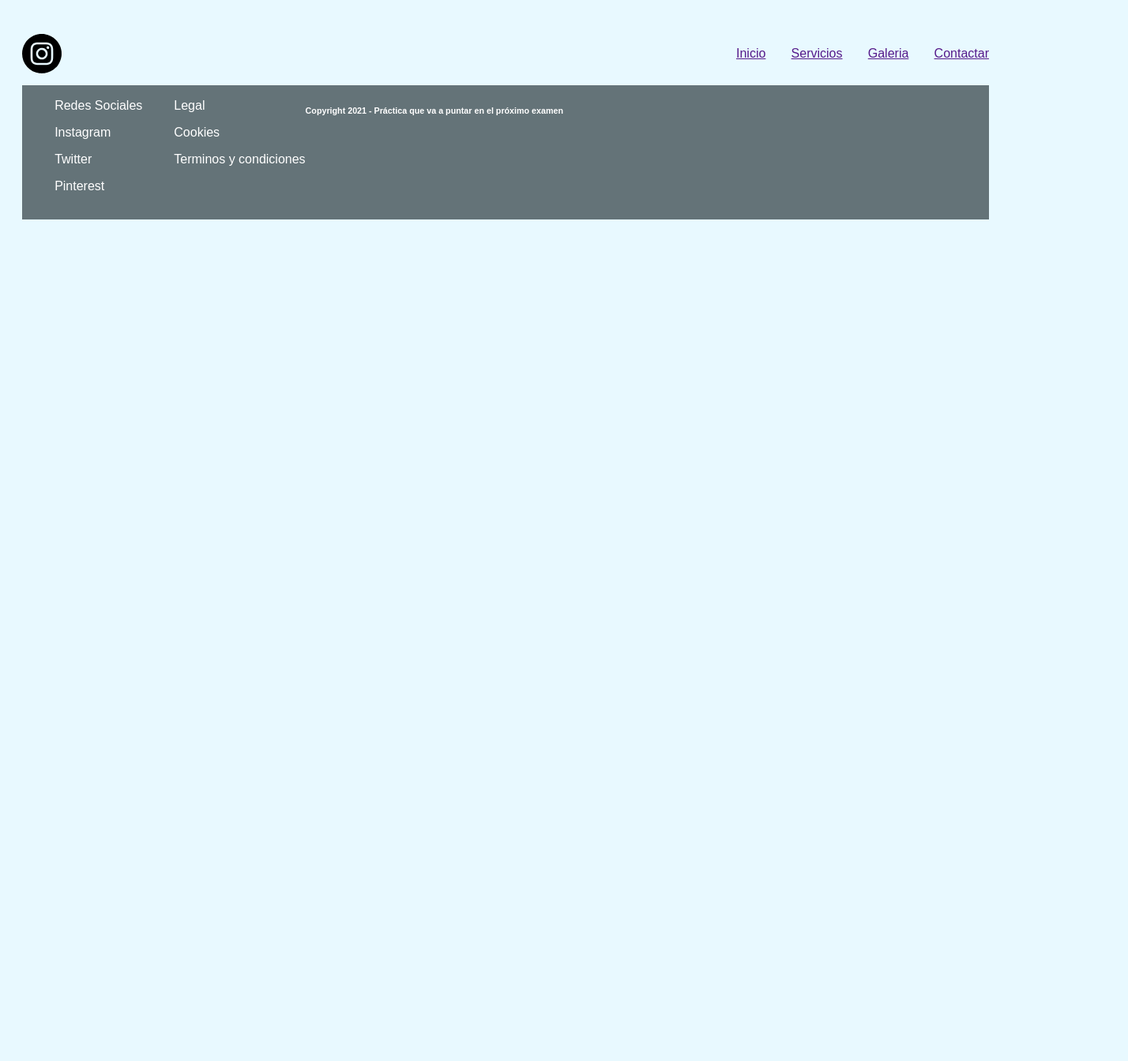
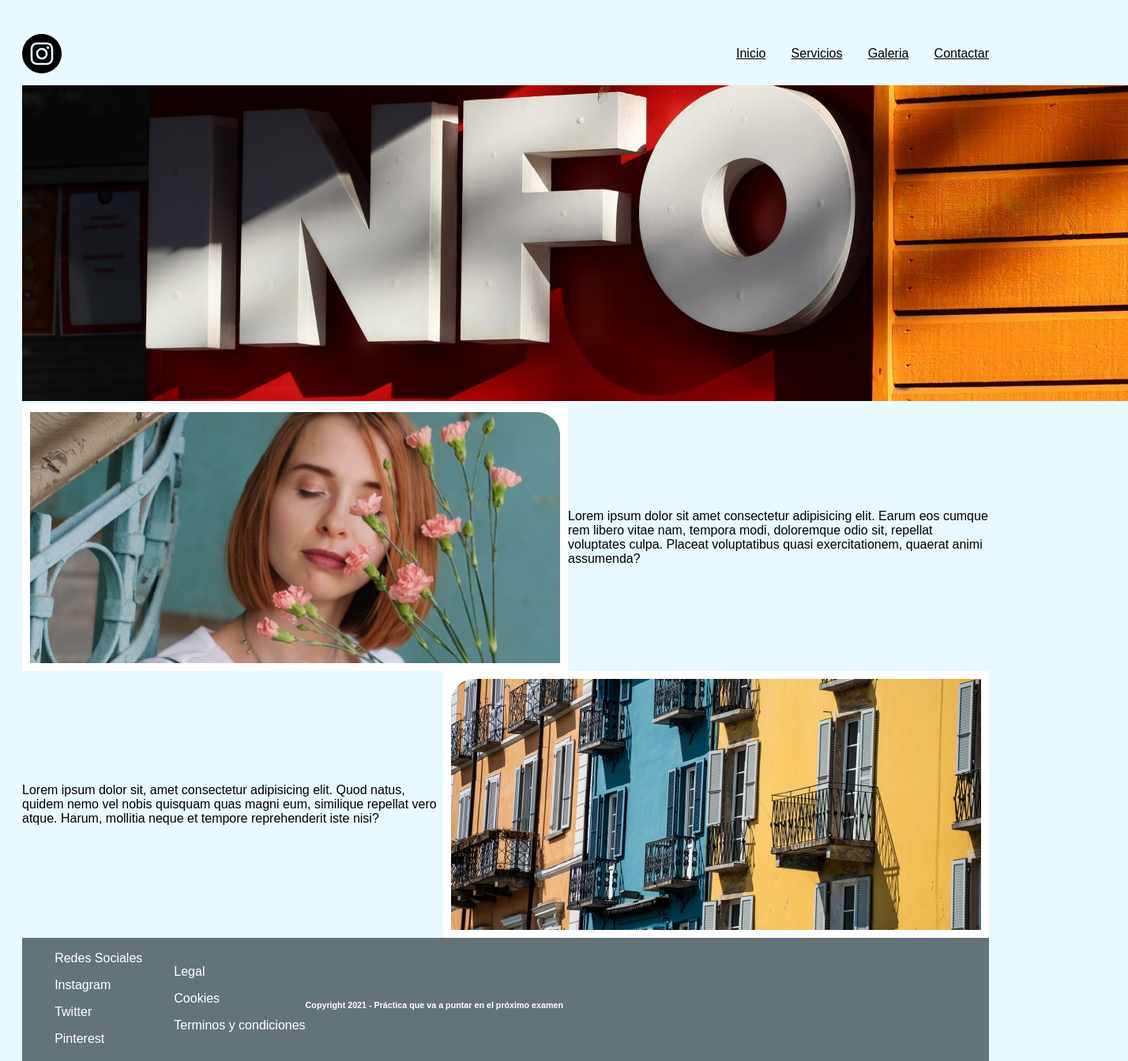
Before and after one commit to jvssjvss/practicaEvaluar, a plain HTML site: page index.html in a window 1280 px wide. Shown: the top 1344 px of the page at 79% size, 1428 px wide, since content can reach past the window. Before the commit the page ends 800 px from the top, so only its background shows below. Drawn offline with Linux system fonts and the light colour scheme.

Commit message:
imagenes añadidas

```diff
--- a/index.html
+++ b/index.html
@@ -19,6 +19,20 @@
 
     </header>
     <main>
+        <section><img src="img/Frame.png" alt=""></section>
+        <section class="zig-zag uno">
+
+            <img src="img/womanFlower.jpg" alt="">
+            <article>Lorem ipsum dolor sit amet consectetur adipisicing elit. Earum eos cumque rem libero vitae nam, tempora modi, doloremque odio sit, repellat voluptates culpa. Placeat voluptatibus quasi exercitationem, quaerat animi assumenda?
+
+            </article>
+
+        </section>
+        <section class="zig-zag dos">
+            <img src="img/building.jpg" alt="">
+            <article>Lorem ipsum dolor sit, amet consectetur adipisicing elit. Quod natus, quidem nemo vel nobis quisquam quas magni eum, similique repellat vero atque. Harum, mollitia neque et tempore reprehenderit iste nisi?</article>
+
+        </section>
 
     </main>
     <footer>
--- a/style.css
+++ b/style.css
@@ -1,8 +1,8 @@
 html{
     font-size: 16px;
     font-family: sans-serif;
-    background-color: #E8F9FF;
 }
+
 body{
     padding: 1.25rem;
     background-color: #E8F9FF;
@@ -25,11 +25,22 @@ nav{
 .logo{
     height: 50px;
 }
+a{
+    color: black;
+}
+.zig-zag{
+    display: flex;
+    align-items: center;
+}
+.dos{
+    flex-direction: row-reverse;
+}
 footer{
     background-color:#647378;
     color: white;
     padding: 1.125px;
     display: flex;
+    align-items: center;
 
 }
 ul{
@@ -38,6 +49,10 @@ ul{
 li{
     margin-bottom: 1rem;
 }
+h6{
+    flex-grow: 2;
+    justify-items: flex-end;
+}
 
 .titulo{
     font-size: 1.125rem;
```
Also changed, not shown: img/Frame.png (added), img/building.jpg (added), img/womanFlower.jpg (added).
